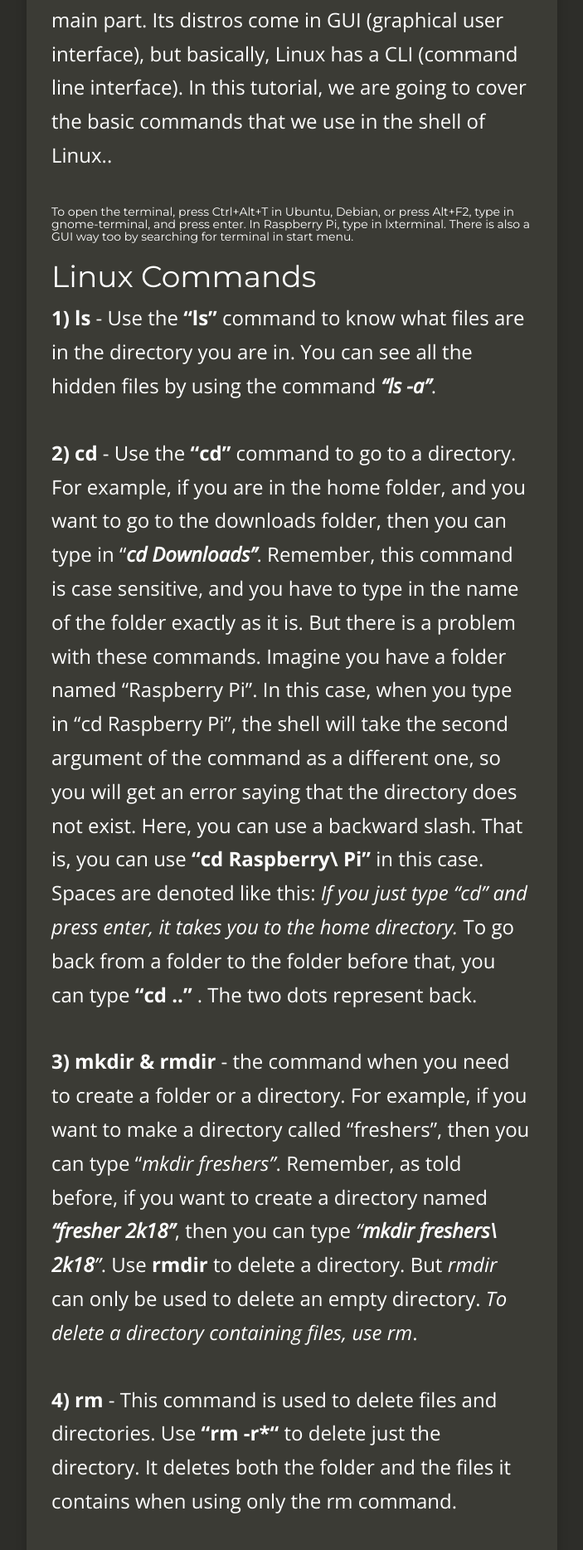
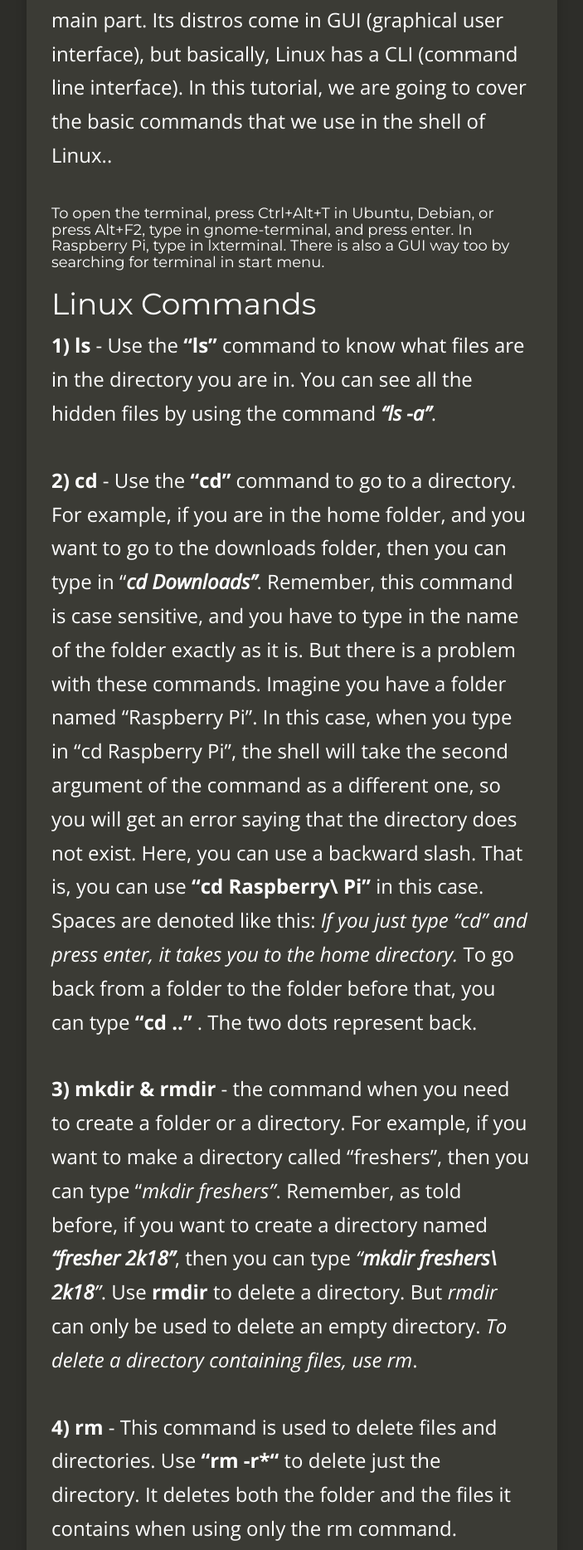
Before and after one commit to Manas-kashyap/Manas-kashyap.github.io, a Jekyll site: the page built from _posts/2018-11-06-Basic-Linux-Commands-1.md, in a window 1280 px wide. Shown: the part 1254-3122 px from the top of the page at 83% size, without its empty margins (288-991 px from the left). Built offline with Jekyll 4.4.1, drawn with Linux system fonts in a browser that asks for light colours; nearby versions of some CDN libraries; comment, search, counter and statistics services are not loaded.

Commit message:
modified todays blog

```diff
--- a/_posts/2018-11-06-Basic-Linux-Commands-1.md
+++ b/_posts/2018-11-06-Basic-Linux-Commands-1.md
@@ -27,7 +27,7 @@ We use the term “Linux” to refer to the Linux kernel, but also the set of pr
 A terminal, shell is a program that receives commands from the user and gives it to the OS to process, and it shows the output.
 Linux's shell is its main part. Its distros come in GUI (graphical user interface), but basically, Linux has a CLI (command line interface). In this tutorial, we are going to cover the basic commands that we use in the shell of Linux..
 
-##### To open the terminal, press Ctrl+Alt+T in Ubuntu, Debian, or press Alt+F2, type in gnome-terminal, and press enter. In Raspberry Pi, type in lxterminal. There is also a GUI way too by searching for terminal in start menu.
+#### To open the terminal, press Ctrl+Alt+T in Ubuntu, Debian, or press Alt+F2, type in gnome-terminal, and press enter. In Raspberry Pi, type in lxterminal. There is also a GUI way too by searching for terminal in start menu.
 
 ## Linux Commands
 
@@ -43,7 +43,7 @@ Use **rmdir** to delete a directory. But *rmdir* can only be used to delete an e
 
 **4) rm** - This command is used to delete files and directories.  Use **"rm -r*"** to delete just the directory. It deletes both the folder and the files it contains when using only the rm command.
 
-##### Warning:- never do , "sudo rm -rf /*", it will delete all the files in your root directory leading to shutting down of system.
+#### Warning:- never do , "sudo rm -rf /*", it will delete all the files in your root directory leading to shutting down of system.
 
 **5) touch** - This command is used to create a file. It can be anything, from an empty txt file to an empty zip file. For example, “touch new.txt”.
 
```
Also changed, not shown: 1 other file.
